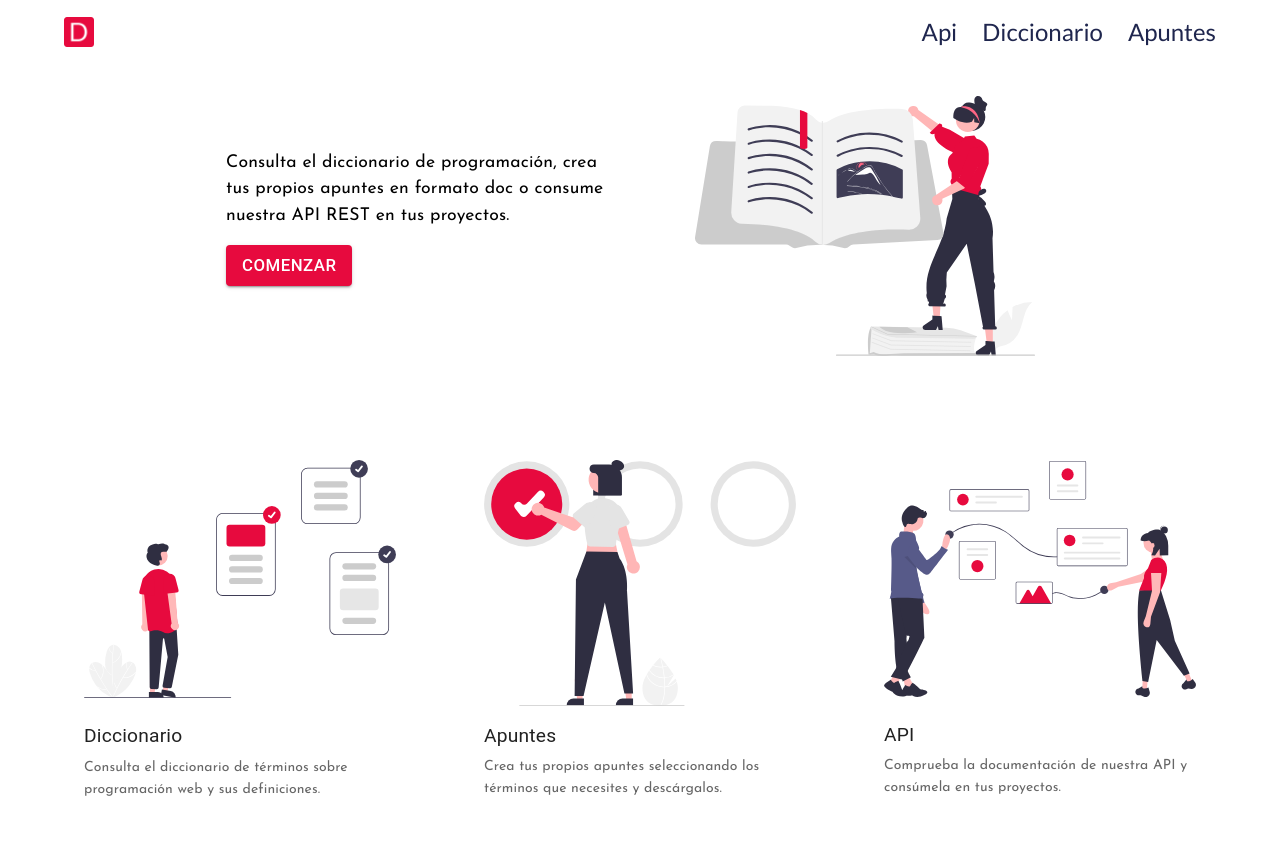
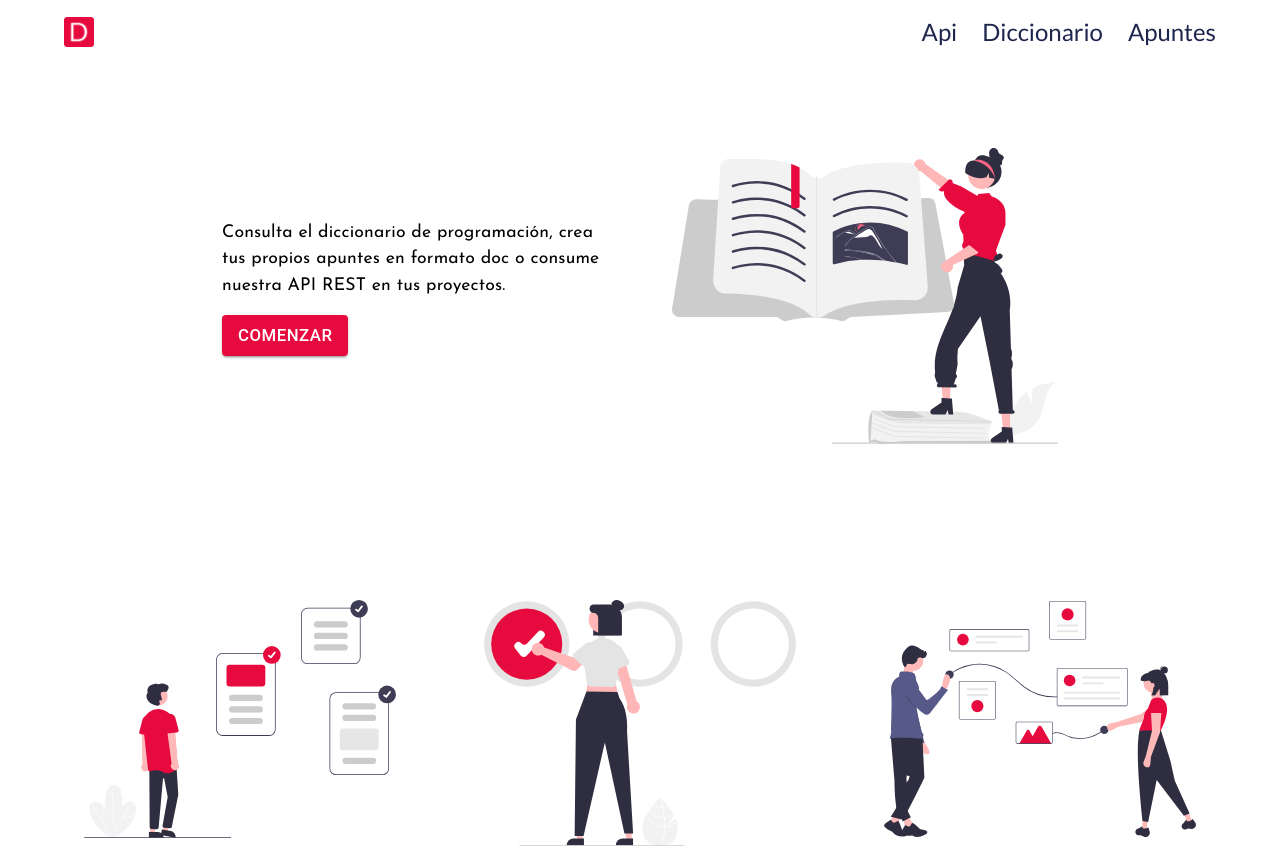
Before and after one commit to diego-rg/react-diccionario-programacion, a React (Create React App) app: page / in a window 1280 px wide. Shown: the top 848 px of the page. Built offline with nearby package versions, Linux system fonts and the light colour scheme; no server answers.

Commit message:
intro section

```diff
--- a/public/index.css
+++ b/public/index.css
@@ -1,3 +1,7 @@
+html {
+  margin-left: calc(100vw - 100%);
+}
+
 body {
   margin: 0;
 }
@@ -6,7 +10,7 @@ body {
   margin-left: 25px;
 }
 
-.logo-container a:hover{
+.logo-container a:hover {
   border-bottom: 1px solid transparent;
-  transform: scale(1.05)
+  transform: scale(1.05);
 }
--- a/src/components/Home.js
+++ b/src/components/Home.js
@@ -18,32 +18,41 @@ const Home = () => {
     >
       <Grid
         component="section"
-        spacing={9}
         container
         alignItems="center"
         justifyContent="center"
         maxWidth="md"
       >
-        <Grid item xs={12} sm={12} md={6}>
-          <Typography
-            variant="body1"
-            component="p"
+        <Grid
+          item
+          xs={12}
+          sm={12}
+          md={6}
+          sx={{
+            padding: 4,
+            minHeight: "50vh",
+            display: "flex",
+            flexDirection: "column",
+            alignItems: "center",
+            justifyContent: "center",
+          }}
+        >
+          <Box
             sx={{
-              margin: "auto",
               maxWidth: "500px",
               textAlign: { xs: "center", sm: "center", md: "start" },
             }}
           >
-            Consulta el diccionario de programación, crea tus propios apuntes en
-            formato doc o consume nuestra API REST en tus proyectos.
-          </Typography>
-          <Box
-            sx={{
-              margin: "auto",
-              maxWidth: "500px",
-              textAlign: { xs: "center", sm: "center", md: "start" },
-            }}
-          >
+            <Typography
+              variant="body1"
+              component="p"
+              sx={{
+                textAlign: { xs: "center", sm: "center", md: "start" },
+              }}
+            >
+              Consulta el diccionario de programación, crea tus propios apuntes
+              en formato doc o consume nuestra API REST en tus proyectos.
+            </Typography>
             <Button
               sx={{
                 marginY: 2,
@@ -67,6 +76,7 @@ const Home = () => {
           sm={12}
           md={6}
           sx={{
+            padding: 4,
             display: "flex",
             justifyContent: "center",
             order: { xs: -1, sm: -1, md: 1 },
@@ -75,7 +85,7 @@ const Home = () => {
           <Box
             component="img"
             src="/book.svg"
-            width="90%"
+            width="100%"
             maxWidth="400px"
             alt="Imagen de una mujer con un libro"
           ></Box>
```
